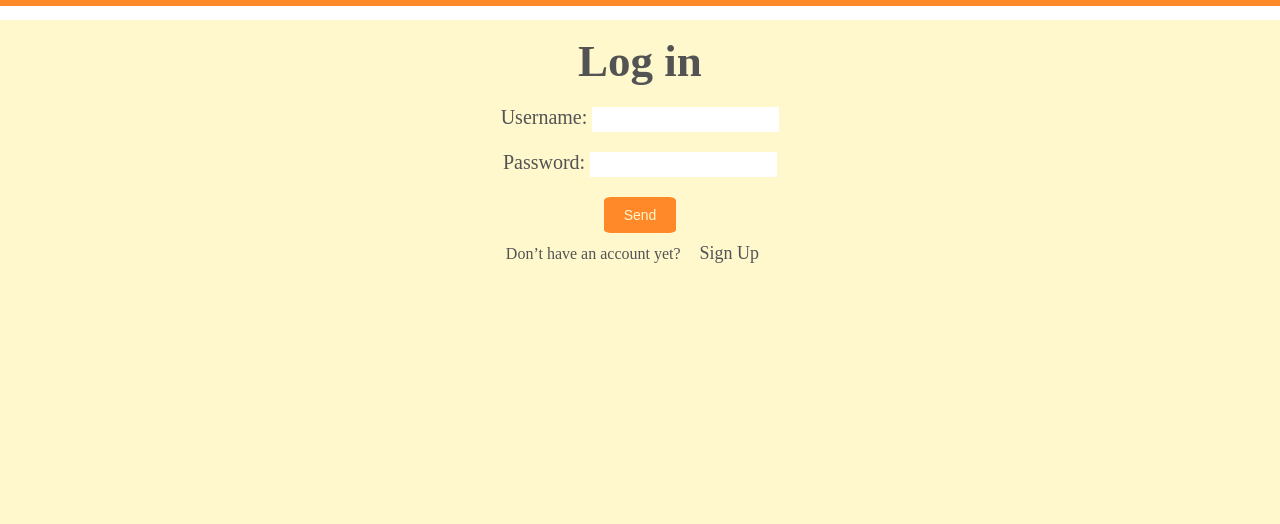
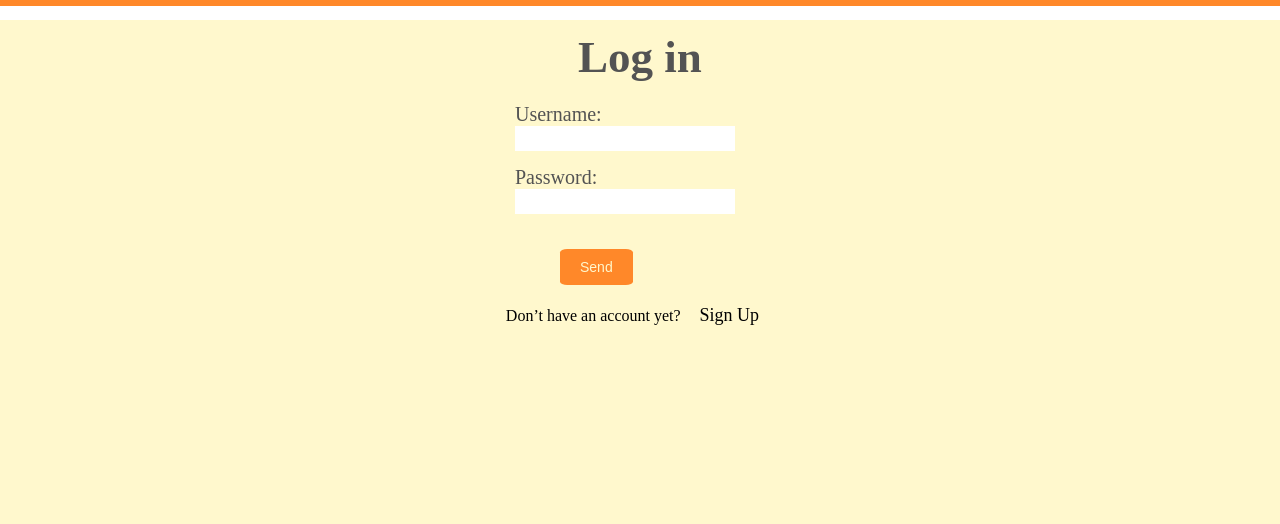
Before and after one commit to catarina03/FEUP-LTW-AdoptMe, a PHP site: page /login.html in a window 1280 px wide. Shown: the part 100-624 px from the top of the page. Before the commit the page ends 363 px from the top, so only its background shows below. Run offline with PHP 8.4, Linux system fonts and the light colour scheme; some libraries are stand-ins or nearby versions.

Commit message:
coerencia entre login e register

```diff
--- a/css/header.css
+++ b/css/header.css
@@ -94,6 +94,7 @@ hr{
     .logo{
         top: -15px;
     }
+
     hr{
         top: -35px;
     }
--- a/css/login.css
+++ b/css/login.css
@@ -1,29 +1,58 @@
 #main{
-    margin-top: 20px;
     background-color: #FFF8CD;
     padding-bottom: 100%;
-    text-align: center;
-    color: #535353;
 }
 
-label {
-    font-size: 20px;
-    margin: 10px;
+#main > h2 {
+    color: #535353;
+    text-align: center;
+    font-size: 45px;
+}
+
+section {
+    position: relative;
+    top: 10px;
+    background-color: #FFF8CD;
+    align-self: center;
+    padding-bottom: 135px;
+}
+
+form {
+    color: #535353;
+    position: relative;
+    top: -30px;
+    padding-top: 50px;
+    margin: 0 auto;
+    width:250px;
+}
+
+input {
     display: block;
 }
 
-input{
-    padding: 5px;
-    border:none;
+form > label {
+    font-size: 20px;
 }
 
-input[type=submit]{
+label > input {
+    border-style: none;
+    margin-top: 0;
+    margin-bottom: 15px;
+    width: 220px;
+    height: 25px;
+}
+
+input[type="submit"] {
+    position: relative;
+    top: 20px;
+    left: 45px;
     background-color: #ff8829;
     color: #FFF8CD;
     font-size: 14px;
     padding: 10px 20px;
     text-decoration: none;
     border-radius: 10%;
+    border-style: none;
 }
 
 input[type=submit]:hover{
@@ -31,20 +60,14 @@ input[type=submit]:hover{
     border-radius: 10%;
     color: #FFF8CD;
 }
-
-
-
-#main > h2 {
-    font-size: 45px;
-    padding-top: 15px;
+#main > p{
+    text-align: center;
 }
-
 
 .signup:hover{
     background-color: #FFF8CD;
     color: #ff8829
 }
-
 @media(max-width: 858px){
     .signup{
         padding: 0;
--- a/css/register.css
+++ b/css/register.css
@@ -1,3 +1,8 @@
+#signup{
+    background-color: #FFF8CD;
+    padding-bottom: 100%;
+}
+
 #signup > h2 {
     color: #535353;
     text-align: center;
```
Lines whose indentation alone changed are shown as unchanged.
